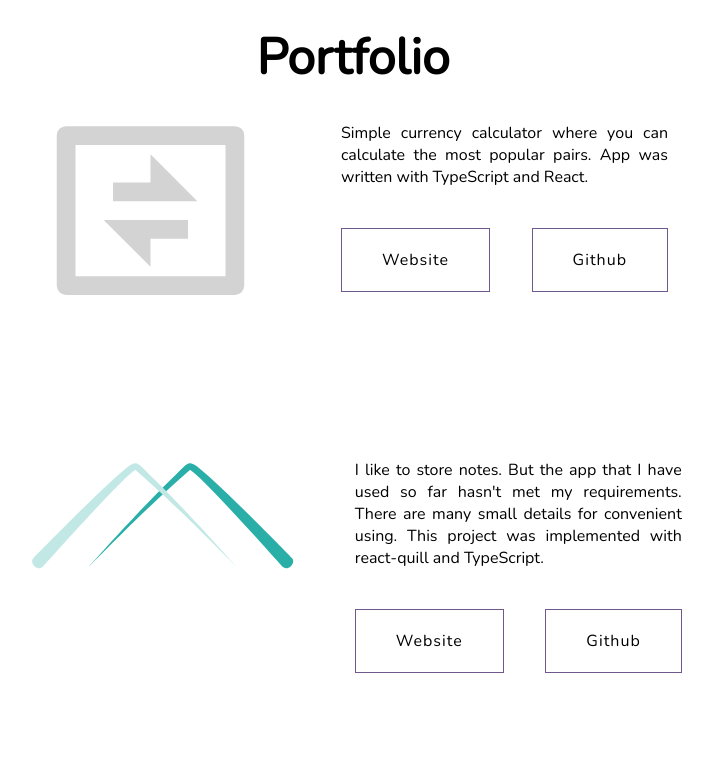
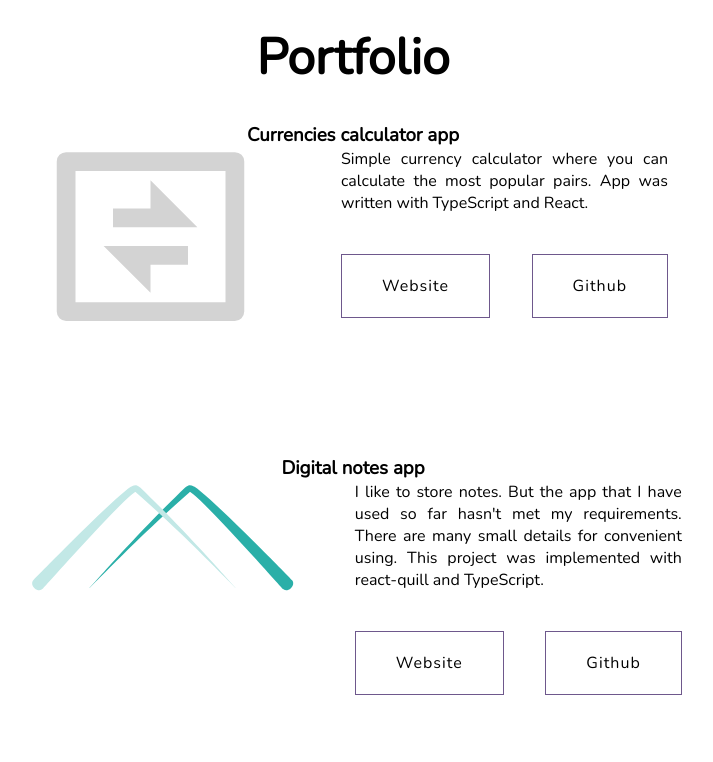
Before and after one commit to SergeiKOS/Portfolio, a website: page index.html in a window 1280 px wide. Shown: the part 1480-2242 px from the top of the page, without its empty margins (287-1000 px from the left). Drawn offline with nearby package versions, Linux system fonts and the light colour scheme.

Commit message:
Change fonts for render-blocking(performance) purpose

```diff
--- a/index.html
+++ b/index.html
@@ -3,10 +3,6 @@
   <head>
     <meta charset="UTF-8" />
     <meta name="viewport" content="width=device-width, initial-scale=1.0" />
-    <link
-      href="https://fonts.googleapis.com/css2?family=Nunito&display=swap"
-      rel="stylesheet"
-    />
     <link rel="stylesheet" href="src/css/style.css" />
     <title>Serge portfolio</title>
   </head>
@@ -124,7 +120,7 @@
       <h2>Portfolio</h2>
       <div class="portfolio__wrapper container">
         <article class="portfolio__item">
-          <h3 class="visually-hidden">Currencies calculator app</h3>
+          <h3>Currencies calculator app</h3>
           <div class="portfolio__item-image-wrapper">
             <a href="https://currencies-calculator.netlify.app/">
               <img
@@ -151,7 +147,7 @@
           </div>
         </article>
         <article class="portfolio__item">
-          <h3 class="visually-hidden">Digital notes app</h3>
+          <h3>Digital notes app</h3>
           <div class="portfolio__item-image-wrapper">
             <a href="https://your-digital-notes.netlify.app/">
               <img
@@ -180,7 +176,7 @@
           </div>
         </article>
         <article class="portfolio__item">
-          <h3 class="visually-hidden">Superbrain app</h3>
+          <h3>Superbrain app</h3>
           <div class="portfolio__item-image-wrapper">
             <a href="https://superbrain.netlify.app/">
               <img
@@ -205,7 +201,7 @@
           </div>
         </article>
         <article class="portfolio__item">
-          <h3 class="visually-hidden">Cat energy website</h3>
+          <h3>Cat energy website</h3>
           <div class="portfolio__item-image-wrapper">
             <a href="https://cat-energy-shop.netlify.app/">
               <img
@@ -238,7 +234,7 @@
           </div>
         </article>
         <article class="portfolio__item">
-          <h3 class="visually-hidden">Data visualization app</h3>
+          <h3>Data visualization app</h3>
           <div class="portfolio__item-image-wrapper">
             <a href="https://data-visualization-app.netlify.app/">
               <img
--- a/src/css/style.css
+++ b/src/css/style.css
@@ -1,3 +1,15 @@
+@font-face {
+  font-family: 'Nunito';
+  font-style: normal;
+  font-weight: 400;
+  src: local(''),
+    url('../fonts/nunito-v16-latin-regular.eot?#iefix')
+      format('embedded-opentype'),
+    url('../fonts/nunito-v16-latin-regular.woff') format('woff'),
+    url('../fonts/nunito-v16-latin-regular.ttf') format('truetype'),
+    url('../fonts/nunito-v16-latin-regular.svg#Nunito') format('svg');
+}
+
 :root {
   --green: #a7ff70;
   --blue: #a0bfff;
@@ -283,14 +295,14 @@ h2 {
 
 .portfolio__item {
   display: flex;
-  /* justify-content: space-between; */
   justify-content: center;
   flex-wrap: wrap;
   margin-bottom: 40px;
-  /* border: 1px solid #000; */
 }
 
-.portfolio__item img {
+.portfolio__item h3 {
+  width: 100%;
+  text-align: center;
 }
 
 .portfolio__item-image-wrapper {
@@ -305,7 +317,6 @@ h2 {
 
 .portfolio__item-description-wrapper {
   width: 327px;
-  padding-bottom: 20px;
 }
 
 .portfolio__item-description {
@@ -481,7 +492,7 @@ textarea:focus {
 
   .portfolio__item {
     justify-content: space-around;
-    margin-bottom: 100px;
+    margin-bottom: 70px;
   }
 
   .portfolio__item img {
```
Also changed, not shown: src/fonts/nunito-v16-latin-regular.ttf (added), src/fonts/nunito-v16-latin-regular.woff (added), src/fonts/nunito-v16-latin-regular.woff2 (added), 2 other files.
